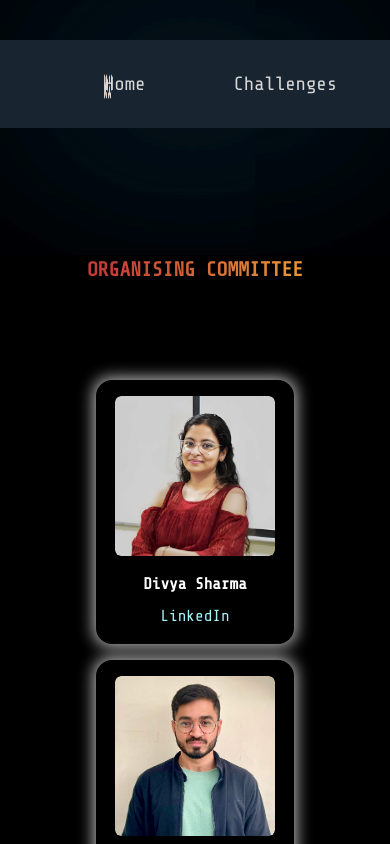
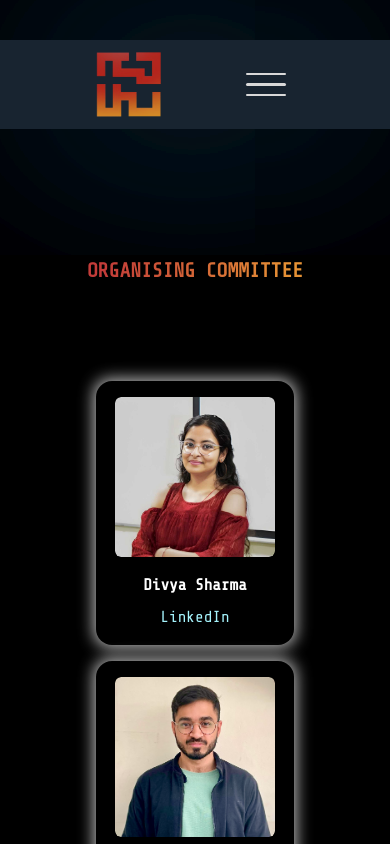
Before and after one commit to adistrim/hackJKLUv3, a Next.js app: page /team in a window 390 px wide. Shown: the top 844 px of the page. Built offline with nearby package versions, Linux system fonts and the light colour scheme.

Commit message:
improved responsiveness of the header

```diff
--- a/src/app/components/header.tsx
+++ b/src/app/components/header.tsx
@@ -1,13 +1,36 @@
 'use client';
-import React from 'react';
+import React, { useState, useEffect, useRef } from 'react';
 import NextLink from 'next/link';
+import Image from 'next/image';
 import { usePathname } from 'next/navigation';
 import { Share_Tech_Mono } from 'next/font/google';
 
 const tech_mono = Share_Tech_Mono({ subsets: ['latin'], weight: ['400'] });
 
 const Header: React.FC = () => {
+    const [menuOpen, setMenuOpen] = useState(false);
+    const sidebarRef = useRef(null);
     const pathname = usePathname();
+
+    const toggleMenu = () => {
+        setMenuOpen(!menuOpen);
+    };
+
+    const closeSidebar = (e: MouseEvent) => {
+        if (sidebarRef.current && !(sidebarRef.current as Node).contains(e.target as Node)) {
+            setMenuOpen(false);
+        }
+    };
+
+    useEffect(() => {
+        if (menuOpen) {
+            document.addEventListener('click', closeSidebar);
+        }
+
+        return () => {
+            document.removeEventListener('click', closeSidebar);
+        };
+    }, [menuOpen]);
 
     return (
         <div className={`relative ${tech_mono.className}`}>
@@ -19,23 +42,35 @@ const Header: React.FC = () => {
 
                 <div className="flex items-center">
                     <NextLink href="/" passHref>
-                        <img
+                        <Image
                             src="/hackjklu-logo.png"
                             alt="Logo"
-                            className="h-16"
+                            width={65}
+                            height={16}
                         />
                     </NextLink>
                     <NextLink href="/" passHref>
-                        <img
+                        <Image
                             src="/hackjklu-text.png"
                             alt="Text"
-                            className="h-12 ml-2 mt-2"
+                            width={265}
+                            height={65}
+                            className="ml-2 mt-2 hidden md:block"
                         />
                     </NextLink>
                 </div>
 
+                {/* Hamburger menu */}
+                <div className="block md:hidden">
+                    <button onClick={toggleMenu} className="navbar-burger flex flex-col items-center py-1.5 px-2">
+                        <span className="block w-10 h-[0.15rem] bg-white rounded"></span>
+                        <span className="block w-10 h-[0.2rem] bg-white mt-[0.5rem] rounded"></span>
+                        <span className="block w-10 h-[0.15rem] bg-white mt-[0.5rem] rounded"></span>
+                    </button>
+                </div>
 
-                <nav className="flex items-center space-x-[5.5rem]">
+
+                <nav className="hidden md:flex items-center space-x-[5.5rem] ${menuOpen ? 'hidden' : 'block'}">
                     <NextLink href="/" passHref>
                         <span className={`cursor-pointer text-[1.2rem] ${pathname === '/' ? 'underline decoration-[#A9A9A9] underline-offset-[2.2rem] decoration-2' : 'hover:underline decoration-[#A9A9A9] underline-offset-[2.2rem] decoration-5'}`}>Home</span>
                     </NextLink>
@@ -46,6 +81,21 @@ const Header: React.FC = () => {
                         <span className={`cursor-pointer text-[1.2rem] ${pathname === '/team' ? 'underline decoration-[#A9A9A9] underline-offset-[2.2rem] decoration-2' : 'hover:underline decoration-[#A9A9A9] underline-offset-[2.2rem] decoration-2'}`}>Team</span>
                     </NextLink>
                 </nav>
+
+                {/* Sidebar - Mobile View */}
+                {menuOpen && (
+                    <div ref={sidebarRef} className=" md:hidden lg:hidden flex flex-col fixed top-0 right-0 h-full w-1/2 bg-black p-4 shadow-md z-50 overflow-y-auto">
+                        <NextLink href="/" passHref>
+                            <span className={`m-10 cursor-pointer text-[1.5rem]`}>Home</span>
+                        </NextLink>
+                        <NextLink href="/challenges" passHref>
+                            <span className={`m-10 cursor-pointer text-[1.5rem]`}>Challenges</span>
+                        </NextLink>
+                        <NextLink href="/team" passHref>
+                            <span className={`m-10 cursor-pointer text-[1.5rem]`}>Team</span>
+                        </NextLink>
+                    </div>
+                )}
             </header>
         </div>
     );
```
